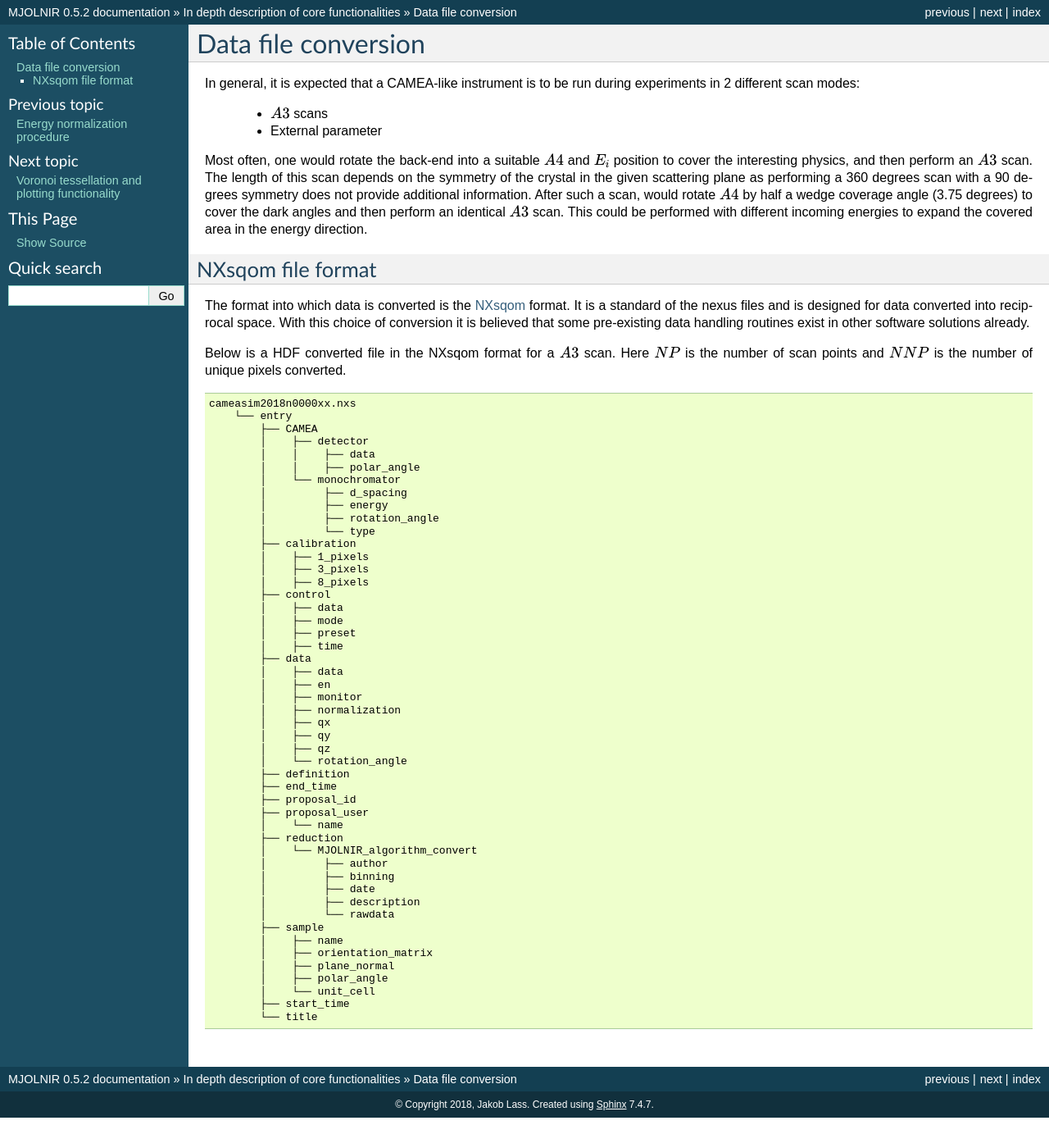
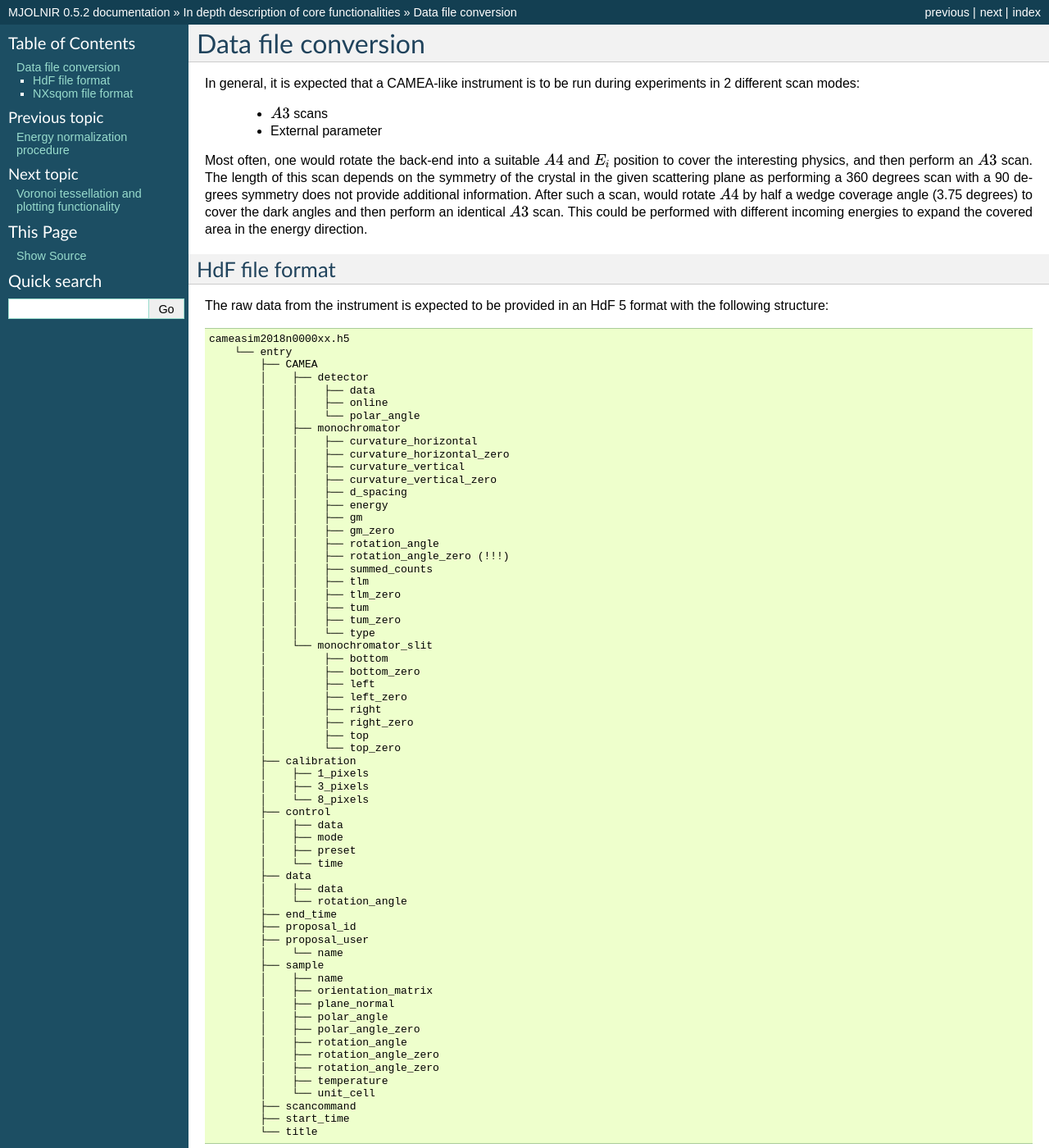
Before and after one commit to MJOLNIRPackage/MJOLNIR, a Sphinx documentation site: the page built from docs/InDepthDocumentation/FileConversion.rst, in a window 1280 px wide and 1400 px high. Shown: the whole window at 82% size. Built offline with Sphinx 7.4.7, drawn with Linux system fonts in a browser that asks for light colours; some of the changed text lies outside the part shown.

Commit message:
Update FilConversion and normalization files

```diff
--- a/docs/InDepthDocumentation/FileConversion.rst
+++ b/docs/InDepthDocumentation/FileConversion.rst
@@ -12,6 +12,77 @@ In general, it is expected that a CAMEA-like instrument is to be run during expe
 Most often, one would rotate the back-end into a suitable :math:`A4` and :math:`E_i` position to cover the interesting physics, and then perform an :math:`A3` scan. The length of this scan depends on the symmetry of the crystal in the given scattering plane as performing a 360 degrees scan with a 90 degrees symmetry does not provide additional information. After such a scan, would rotate :math:`A4` by half a wedge coverage angle (3.75 degrees) to cover the dark angles and then perform an identical :math:`A3` scan. This could be performed with different incoming energies to expand the covered area in the energy direction.
 
 .. Having the raw data in the H5 format, converting the data files into :math:`S(\vec{q},\omega)` is rather strraihgt forward.
+
+HdF file format
+---------------
+
+The raw data from the instrument is expected to be provided in an HdF 5 format with the following structure::
+
+    cameasim2018n0000xx.h5
+        └── entry
+            ├── CAMEA
+            │    ├── detector
+            │    │    ├── data
+            │    │    ├── online
+            │    │    └── polar_angle
+            │    ├── monochromator
+            │    │    ├── curvature_horizontal
+            │    │    ├── curvature_horizontal_zero
+            │    │    ├── curvature_vertical
+            │    │    ├── curvature_vertical_zero
+            │    │    ├── d_spacing
+            │    │    ├── energy
+            │    │    ├── gm
+            │    │    ├── gm_zero
+            │    │    ├── rotation_angle
+            │    │    ├── rotation_angle_zero (!!!)
+            │    │    ├── summed_counts
+            │    │    ├── tlm
+            │    │    ├── tlm_zero
+            │    │    ├── tum
+            │    │    ├── tum_zero
+            │    │    └── type
+            │    └── monochromator_slit
+            │         ├── bottom
+            │         ├── bottom_zero
+            │         ├── left
+            │         ├── left_zero
+            │         ├── right
+            │         ├── right_zero
+            │         ├── top
+            │         └── top_zero
+            ├── calibration
+            │    ├── 1_pixels
+            │    ├── 3_pixels
+            │    └── 8_pixels
+            ├── control
+            │    ├── data
+            │    ├── mode
+            │    ├── preset
+            │    └── time
+            ├── data
+            │    ├── data
+            │    └── rotation_angle
+            ├── end_time
+            ├── proposal_id
+            ├── proposal_user
+            │    └── name
+            ├── sample
+            │    ├── name
+            │    ├── orientation_matrix
+            │    ├── plane_normal
+            │    ├── polar_angle
+            │    ├── polar_angle_zero
+            │    ├── rotation_angle
+            │    ├── rotation_angle_zero
+            │    ├── rotation_angle_zero
+            │    ├── temperature
+            │    └── unit_cell
+            ├── scancommand
+            ├── start_time
+            └── title
+
+From this file, raw plotting and a conversion algorithm is possible. Raw plotting is further explained in  :ref:`Command Line Tutorial<Command-Line-Tutorials>`.
 
 
 
@@ -30,21 +101,43 @@ Below is a HDF converted file in the NXsqom format for a :math:`A3` scan. Here :
             ├── CAMEA
             │    ├── detector
             │    │    ├── data
-            │    │    ├── polar_angle
-            │    └── monochromator
-            │         ├── d_spacing
-            │         ├── energy
-            │         ├── rotation_angle
-            │         └── type
+            │    │    ├── online
+            │    │    └── polar_angle
+            │    ├── monochromator
+            │    │    ├── curvature_horizontal
+            │    │    ├── curvature_horizontal_zero
+            │    │    ├── curvature_vertical
+            │    │    ├── curvature_vertical_zero
+            │    │    ├── d_spacing
+            │    │    ├── energy
+            │    │    ├── gm
+            │    │    ├── gm_zero
+            │    │    ├── rotation_angle
+            │    │    ├── rotation_angle_zero (!!!)
+            │    │    ├── summed_counts
+            │    │    ├── tlm
+            │    │    ├── tlm_zero
+            │    │    ├── tum
+            │    │    ├── tum_zero
+            │    │    └── type
+            │    └── monochromator_slit
+            │         ├── bottom
+            │         ├── bottom_zero
+            │         ├── left
+            │         ├── left_zero
+            │         ├── right
+            │         ├── right_zero
+            │         ├── top
+            │         └── top_zero
             ├── calibration
             │    ├── 1_pixels
             │    ├── 3_pixels
-            │    ├── 8_pixels
+            │    └── 8_pixels
             ├── control
             │    ├── data
             │    ├── mode
             │    ├── preset
-            │    ├── time
+            │    └── time
             ├── data
             │    ├── data
             │    ├── en
@@ -71,6 +164,12 @@ Below is a HDF converted file in the NXsqom format for a :math:`A3` scan. Here :
             │    ├── orientation_matrix
             │    ├── plane_normal
             │    ├── polar_angle
+            │    ├── polar_angle_zero
+            │    ├── rotation_angle
+            │    ├── rotation_angle_zero
+            │    ├── rotation_angle_zero
+            │    ├── temperature
             │    └── unit_cell
+            ├── scancommand
             ├── start_time
             └── title
```
Also changed, not shown: 2 other files.
